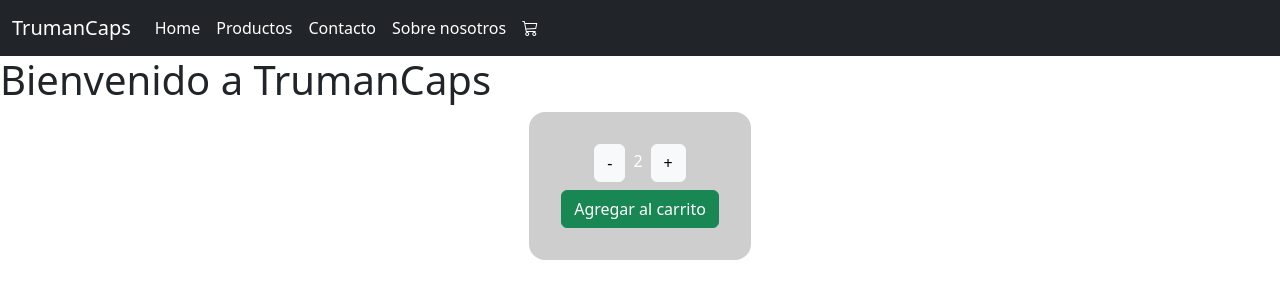
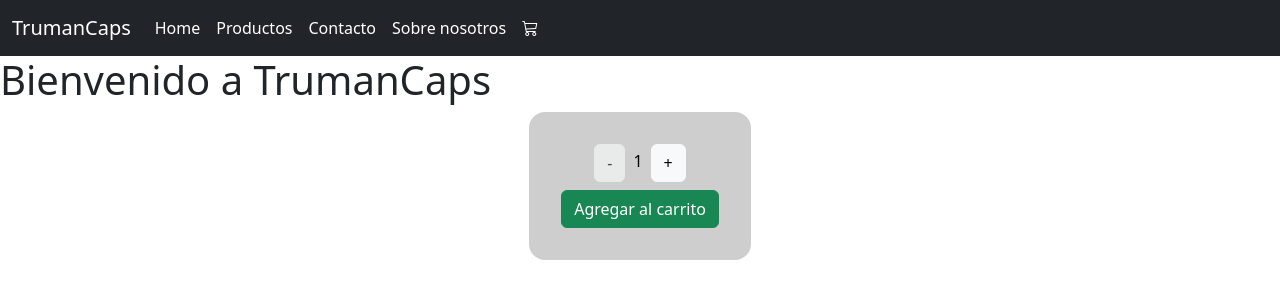
Before and after one commit to franncottet/proyectoReact_Cottet, a React (Create React App) app: page / in a window 1280 px wide. Shown: the top 300 px of the page. Built offline with nearby package versions, Linux system fonts and the light colour scheme.

Commit message:
Actualizaciones finales desafioBoton

```diff
--- a/src/components/ItemListContainer.js
+++ b/src/components/ItemListContainer.js
@@ -4,10 +4,13 @@
 
 
 const ItemListContainer = () => {
+
+
+
   return (
     <>
     <Catalog Bienvenida="TrumanCaps" />
-    <ItemCount/>
+    <ItemCount initial={1} StockDisponible={10}/>
     </>
   )
 }
--- a/src/components/itemcount/ItemCount.js
+++ b/src/components/itemcount/ItemCount.js
@@ -1,13 +1,38 @@
-import React from 'react'
+import React, {useState} from 'react'
 import "./ItemCount.css"
 
-const ItemCount = () => {
+
+
+const ItemCount = ({StockDisponible}) => {
+
+const [contador, setContador] = useState(1);
+
+const incrementar = () => {
+  setContador(contador + 1)
+}
+
+const decrementar = () => {
+  setContador(contador - 1)
+}
+
+
+
+
   return (
     <div id='counter'>
 
-      <button className='btn btn-light'>-</button>
-      <span className='mx-2'>2</span>
-      <button className='btn btn-light'>+</button>
+      <button
+      className='btn btn-light'
+      onClick={decrementar}
+      disabled={contador <= 1}
+      >-
+      </button>
+      <span className='mx-2 text-black'>{contador}</span>
+      <button
+      className='btn btn-light'
+      onClick={incrementar}
+      disabled={contador >= StockDisponible}
+      >+</button>
 <div>
   <button className="mt-2 btn btn-success">Agregar al carrito</button>
 </div>
```
